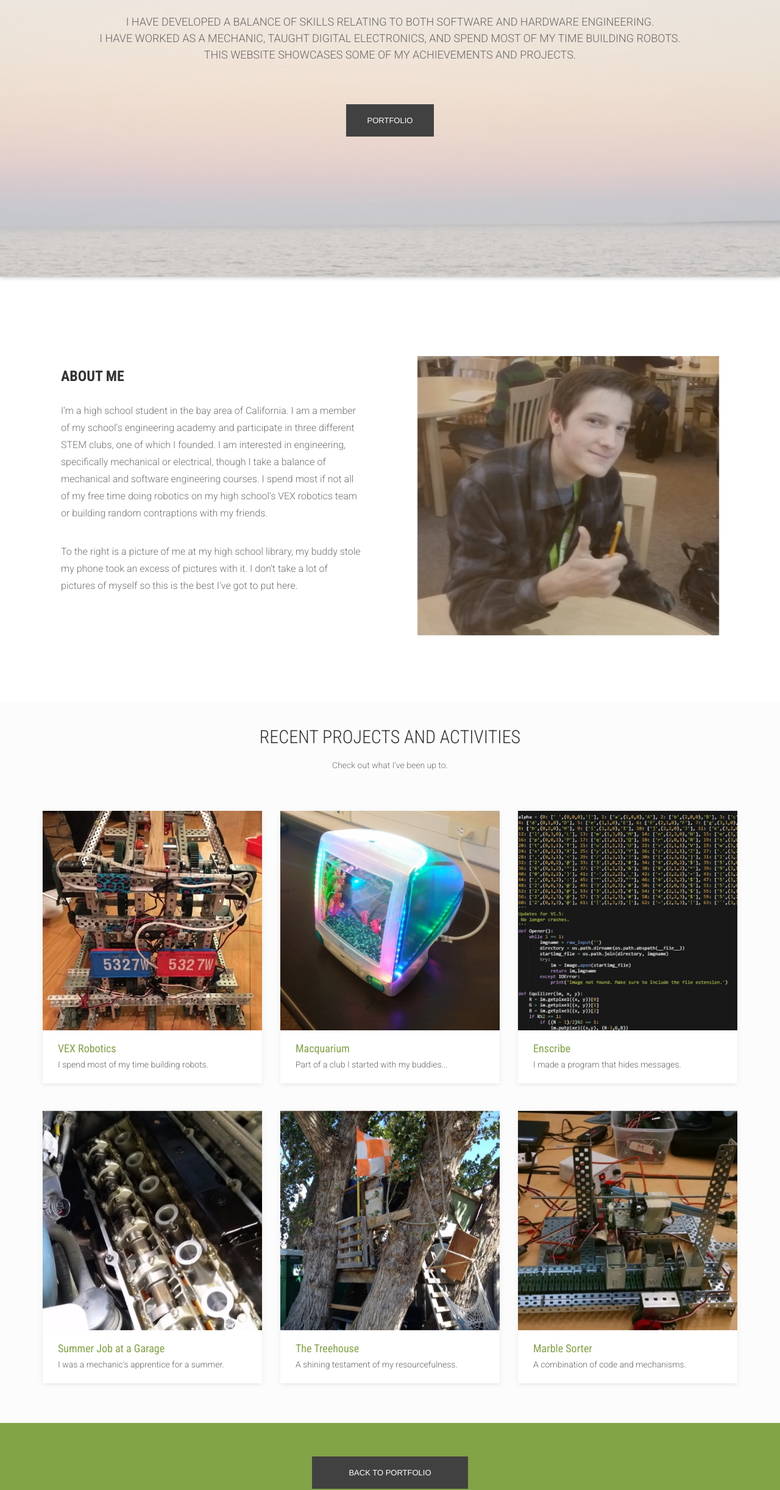
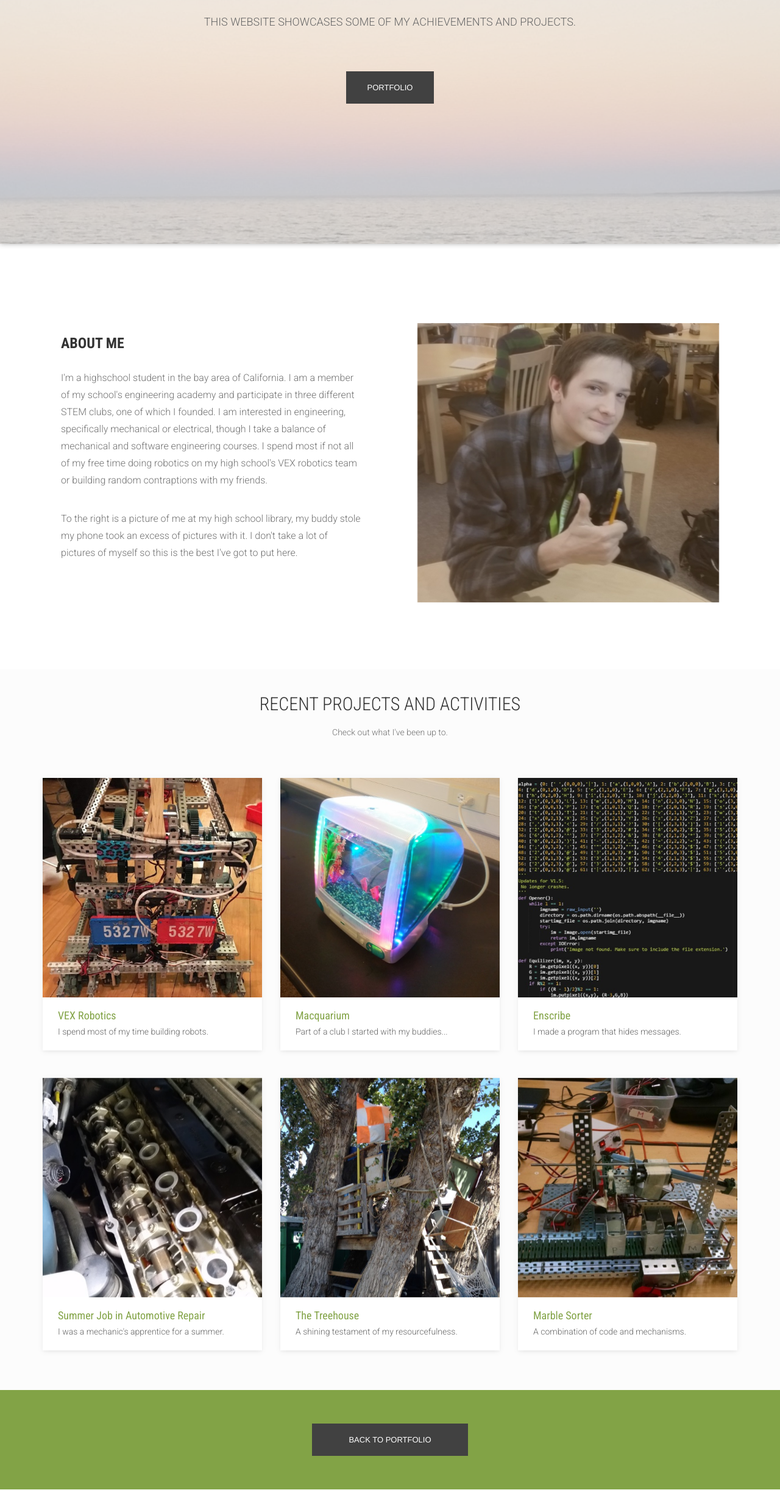
Before and after one commit to NoahBoursier/Portfolio, a plain HTML site: page roamer.html at #/home in a window 1280 px wide. Shown: the part 353-2797 px from the top of the page at 61% size. Drawn offline with Linux system fonts and the light colour scheme; files whose address does not match are found by name; a web font is replaced by a local one.

Commit message:
Add files via upload

```diff
--- a/home.html
+++ b/home.html
@@ -27,9 +27,9 @@
                                 </section> <!-- cd-intro -->
                                 <!-- /.slider -->
                                 <h2 class="wow fadeInUp animated" data-wow-delay=".4s" >
-                                    I have developed a balance of skills relating to both software and hardware engineering.<br>
+                                    <!--I have developed a balance of skills relating to both software and hardware engineering.<br>
 									I have worked as a mechanic, taught digital electronics, and spend most of my time building
-									robots.<br> This website showcases some of my achievements and projects.
+									robots.<br>--> This website showcases some of my achievements and projects.
                                 </h2>
                                 <!--<a class="btn-lines dark light wow fadeInUp animated smooth-scroll btn btn-default btn-green" data-wow-delay=".9s" href="#works" data-section="#works" >Recent Projects</a>-->
                             <a class="btn-lines dark light wow fadeInUp animated smooth-scroll btn btn-default btn-green" data-wow-delay=".9s" href="index.html#/portfolio">Portfolio</a>
@@ -52,7 +52,7 @@
                                 ABOUT ME
                                 </h2>
                                 <p>
-                                    I'm a high school student in the bay area of California. I am a member of my
+                                    I'm a highschool student in the bay area of California. I am a member of my
 									school's engineering academy and participate in three different STEM clubs,
 									one of which I founded. I am interested in engineering, specifically mechanical
 									or electrical, though I take a balance of mechanical and software engineering
@@ -88,8 +88,8 @@
                         </p>
                     </div>
                     <div class="row">
-                        <div class="col-sm-4 col-xs-12">
-                            <figure class="wow fadeInLeft animated portfolio-item" data-wow-duration="500ms" data-wow-delay="0ms">
+                        <div class="col-sm-4 col-xs-12"> <!---------------------------------------------Robotics-->
+                            <figure class="wow fadeInLeft animated" data-wow-duration="500ms" data-wow-delay="0ms">
                                 <div class="img-wrapper">
                                     <img src="images/Projects/5327W.jpg" class="img-responsive" alt="this is a title" >
                                     <div class="overlay">
@@ -101,7 +101,7 @@
                                 </div>
                                 <figcaption>
                                 <h4>
-                                <a href="#">
+                                <a href="roamer.html#/p-robotics">
                                     VEX Robotics
                                 </a>
                                 </h4>
@@ -111,7 +111,8 @@
                                 </figcaption>
                             </figure>
                         </div>
-                        <div class="col-sm-4 col-xs-12">
+
+                        <div class="col-sm-4 col-xs-12"> <!---------------------------------------------Macquarium-->
                             <figure class="wow fadeInLeft animated" data-wow-duration="500ms" data-wow-delay="200ms">
                                 <div class="img-wrapper">
                                     <img src="images/Projects/macquarium.jpg" class="img-responsive" alt="this is a title" >
@@ -124,7 +125,7 @@
                                 </div>
                                 <figcaption>
                                 <h4>
-                                <a href="#">
+                                <a href="roamer.html#/p-macquarium">
                                     Macquarium
                                 </a>
                                 </h4>
@@ -134,7 +135,8 @@
                                 </figcaption>
                             </figure>
                         </div>
-                        <div class="col-sm-4 col-xs-12">
+
+                        <div class="col-sm-4 col-xs-12"> <!-----------------------------------------------Enscribe-->
                             <figure class="wow fadeInLeft animated" data-wow-duration="500ms" data-wow-delay="400ms">
                                 <div class="img-wrapper">
                                     <img src="images/Projects/Enscribe.jpg" class="img-responsive" alt="" >
@@ -147,7 +149,7 @@
                                 </div>
                                 <figcaption>
                                 <h4>
-                                <a href="#">
+                                <a href="roamer.html#/p-enscribe">
                                     Enscribe
                                 </a>
                                 </h4>
@@ -157,8 +159,12 @@
                                 </figcaption>
                             </figure>
                         </div>
-                        <div class="col-sm-4 col-xs-12">
-                            <figure class="wow fadeInLeft animated" data-wow-duration="500ms" data-wow-delay="600ms">
+
+                    </div>
+                    <div class="row">
+
+                        <div class="col-sm-4 col-xs-12"> <!-------------------------------------------Mechanic Job-->
+                            <figure class="wow fadeInLeft animated" data-wow-duration="500ms" data-wow-delay="0ms">
                                 <div class="img-wrapper">
                                     <img src="images/Projects/garage.jpg" class="img-responsive" alt="" >
                                     <div class="overlay">
@@ -170,8 +176,8 @@
                                 </div>
                                 <figcaption>
                                 <h4>
-                                <a href="#">
-                                    Summer Job at a Garage
+                                <a href="roamer.html#/p-broadway">
+                                    Summer Job in Automotive Repair
                                 </a>
                                 </h4>
                                 <p>
@@ -180,8 +186,9 @@
                                 </figcaption>
                             </figure>
                         </div>
-                        <div class="col-sm-4 col-xs-12">
-                            <figure class="wow fadeInLeft animated" data-wow-duration="500ms" data-wow-delay="800ms">
+
+                        <div class="col-sm-4 col-xs-12"> <!-------------------------------------------Marble Sorter-->
+                            <figure class="wow fadeInLeft animated" data-wow-duration="500ms" data-wow-delay="200ms">
                                 <div class="img-wrapper">
                                     <img src="images/Projects/TreehouseThumbnail.jpg" class="img-responsive" alt="" >
                                     <div class="overlay">
@@ -193,7 +200,7 @@
                                 </div>
                                 <figcaption>
                                 <h4>
-                                <a href="#">
+                                <a href="roamer.html#/p-treehouse">
                                     The Treehouse
                                 </a>
                                 </h4>
@@ -203,8 +210,9 @@
                                 </figcaption>
                             </figure>
                         </div>
-                        <div class="col-sm-4 col-xs-12">
-                            <figure class="wow fadeInLeft animated" data-wow-duration="500ms" data-wow-delay="1000ms">
+
+                        <div class="col-sm-4 col-xs-12"> <!-------------------------------------------Marble Sorter-->
+                            <figure class="wow fadeInLeft animated" data-wow-duration="500ms" data-wow-delay="400ms">
                                 <div class="img-wrapper">
                                     <img src="images/Projects/MarbleSorterThumb.jpg" class="img-responsive" alt="" >
                                     <div class="overlay">
@@ -216,7 +224,7 @@
                                 </div>
                                 <figcaption>
                                 <h4>
-                                <a href="#">
+                                <a href="roamer.html#/p-marbles">
                                     Marble Sorter
                                 </a>
                                 </h4>
```
Also changed, not shown: index.html (+1 -1 lines).
